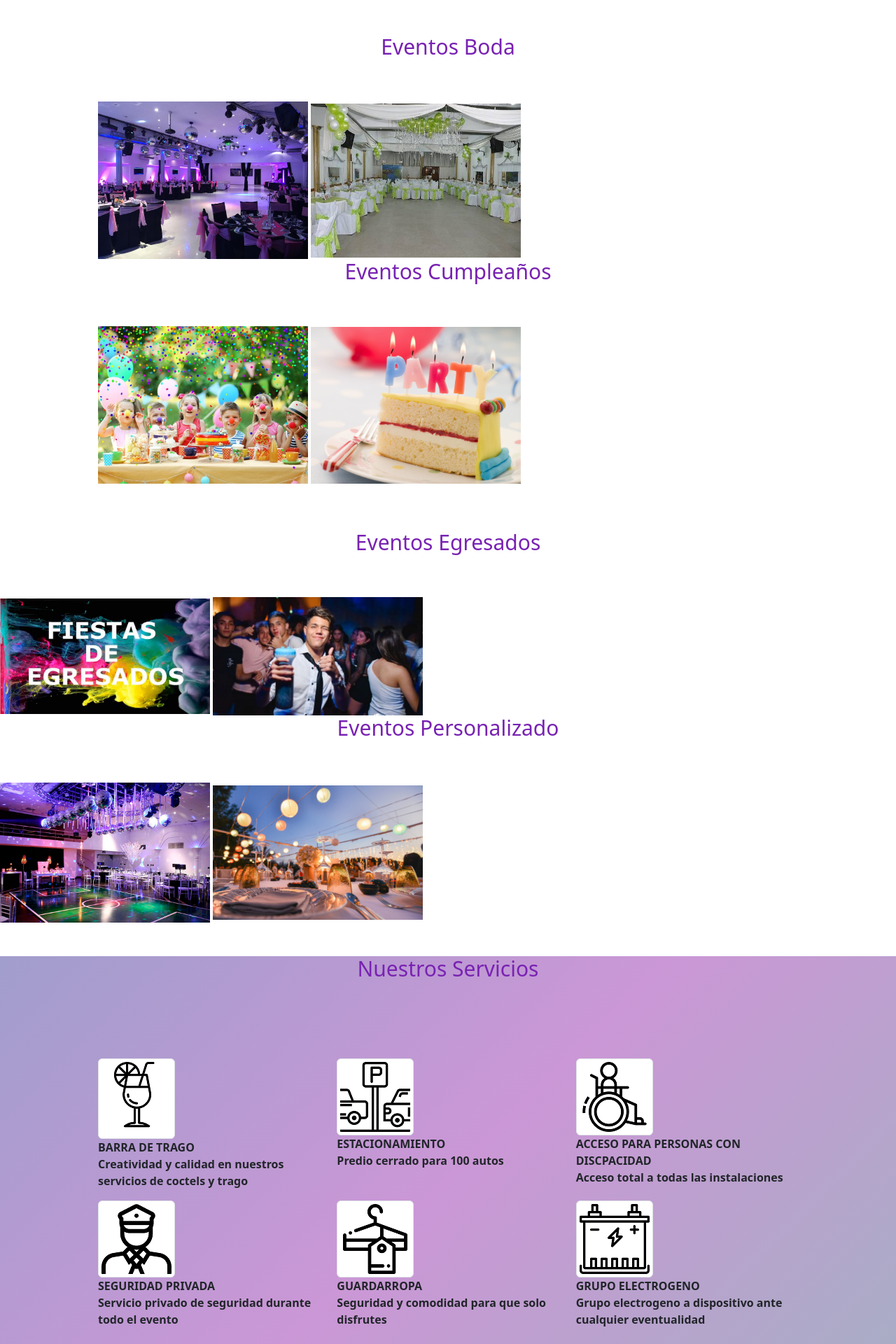
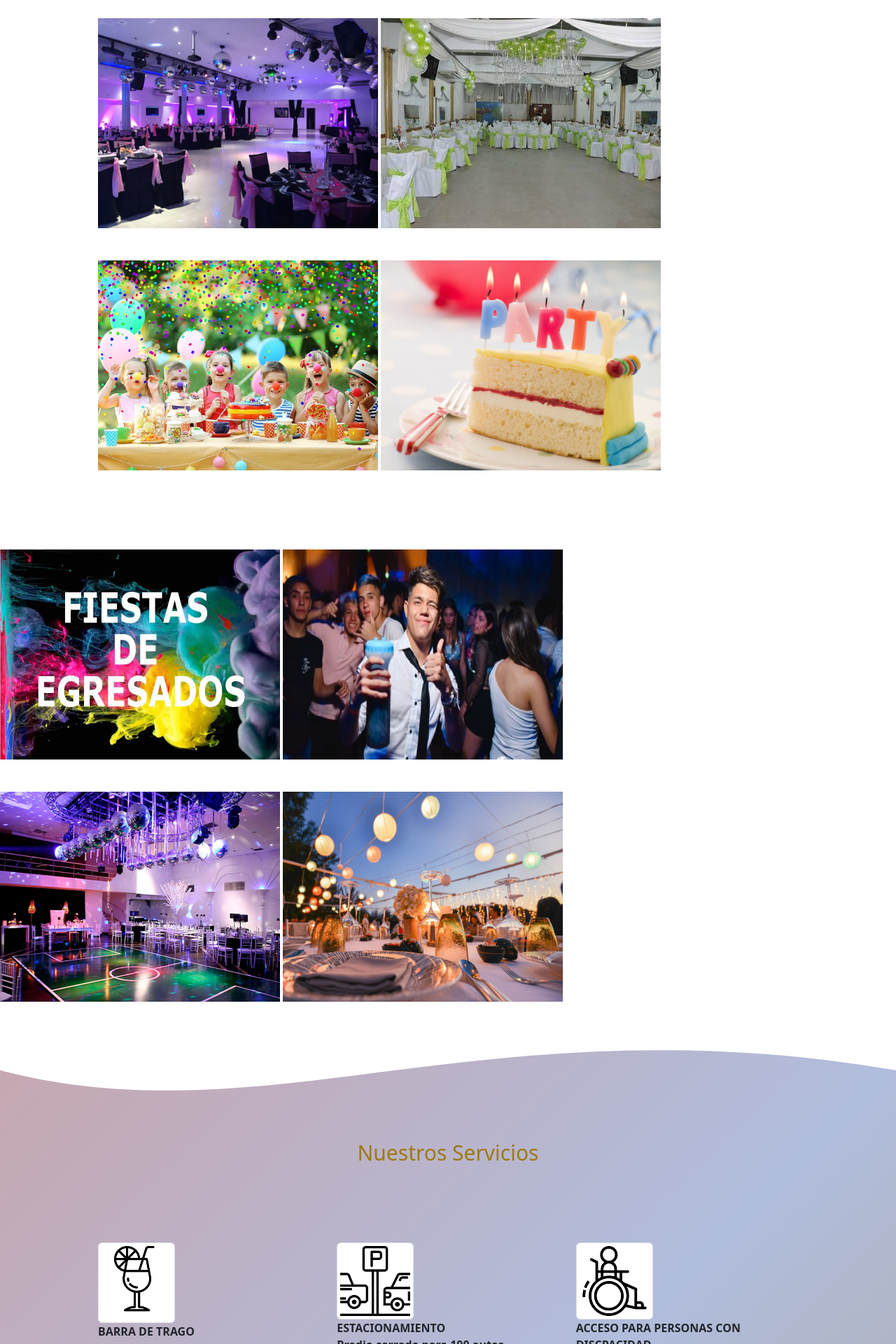
Before and after one commit to MarcosFarfan/SADEV, a PHP site: page /salon.html in a window 1280 px wide. Shown: the part 1782-3702 px from the top of the page at 70% size. Run offline with PHP 8.4, Linux system fonts and the light colour scheme.

Commit message:
Agrego css y cambios a la sección inicio

```diff
--- a/salon.css
+++ b/salon.css
@@ -23,7 +23,7 @@
 
 }
 .titulo{
-    color: rgb(120, 34, 178);
+    color: rgb(157, 121, 15);
     font-size: 30px;
     text-align: center;
     margin-bottom: 60px;
@@ -44,14 +44,15 @@
     text-align: right;
     padding: 30px 50px 0 0;
 }
-nav > a{
+nav  a{
     text-decoration: none;
     color: white;
     font-weight: 300;
     margin-right: 10px;
 }
-nav > a:hover{
+nav a:hover{
     text-decoration: underline;
+
 }
 header .textos-header{
     display: flex;
@@ -72,7 +73,7 @@
     color: #fff;
 }
 .wave{
-    position: absolute;
+    position: relative;
     bottom: 0;
     width: 100%;
 }
@@ -84,6 +85,7 @@
     display: flex;
      justify-content: space-evenly;
      background-color: #fff;
+     z-index: 1;
 }
 .imagen-about-us{
     width: 48%;
@@ -93,6 +95,10 @@
 }
 .contenido-textos h3{
     margin-bottom: 15px;
+}
+.parrafo-incio{
+    margin: 10px;
+    padding: 20px;
 }
 .contenedor-textos h3 span{
     background: rgb(82, 11, 82);
@@ -113,16 +119,11 @@
 
 /* GALERIA */
 .servicios{
-    background-image: linear-gradient(135deg, rgb(132, 118, 192), rgb(126, 163, 196), rgb(203, 151, 214), rgb(135, 194, 181), rgb(86, 84, 132));
-   background-size: 500%;
-   animation: animado 15s infinite;
+
 }
-.portafolio{
-    background-image: linear-gradient(135deg, rgb(132, 118, 192), rgb(126, 163, 196), rgb(203, 151, 214), rgb(135, 194, 181), rgb(86, 84, 132));
-  background-size: 500%;
-   animation: animado 15s infinite;
-    width: 75px;
-    height: 100px;
+.Portafolio{
+    background-color: #fff;
+
 }
 
 .galeria-port{
@@ -130,16 +131,10 @@
     justify-content: space-evenly;
     flex-wrap: wrap;
 }
-.imagen-port{
-    width: 24%;
-    margin-bottom: 10px;
-
-}
-.imagen-port > img{
-    width: 100%;
-    height: 100%;
-    object-fit: cover;
-    display: block;
+.img-port{
+    width: 400px;
+    height: 300px;
+    display: inline-block;
 }
 <<<<<<< HEAD
 /*Carrusel*/
@@ -178,18 +173,14 @@
     font-size: 17px;
 
 }
-textarea{
-
-=======
-
+textarea{}
 
 
 
 .servicios {
-
-    background: #fff;
-
-
+    background-image: linear-gradient(135deg, #ededac8c, rgb(207, 158, 158), #7087c18c,rgb(175, 156, 116), rgb(197, 192, 116));
+    background-size: 500%;
+    animation: animado 5s infinite;
 }
 
 .ubicacion {
--- a/salon.html
+++ b/salon.html
@@ -29,17 +29,15 @@
         <div class="wave" style="height: 150px; overflow: hidden;" ><svg viewBox="0 0 500 150" preserveAspectRatio="none" style="height: 100%; width: 100%;"><path d="M-2.03,64.64 C181.37,-41.94 295.37,171.21 500.00,49.99 L500.00,150.00 L-2.03,152.46 Z" style="stroke: none; fill: #fff;"></path></svg></div>
       </header>
       <main>
-        <section class="contenedor sobre-nosotros">
-          <h2 class="titulo">Sobre el Lugar</h2>
-          <div class="contenedor sobre-nosotros">
-             <img src="" alt="" class="image-about-us">
-             <div class="contenido-textos">
-              <h3><span>1</span>Los más pedido</h3>
-              <p>Lorem, ipsum dolor sit amet consectetur adipisicing elit. Nam</p>
-              <h3><span>2</span>Los más pedido</h3>
-              <p>Lorem ipsum, dolor sit amet consectetur adipisicing el</p>
+        <section class="contenedor-sobre-nosotros">
+          <div>
+            <h2 class="titulo">Sobre el lugar</h2>
+            <p class="parrafo-inicio">Lorem ipsum dolor sit amet consectetur adipisicing elit. Eaque laboriosam eum dolore iure optio cupiditate omnis eos voluptatibus quisquam magni nostrum enim, accusamus laudantium facilis nisi quis mollitia possimus. Soluta.
+            Rerum ea blanditiis iure quae, illum ad et libero, corporis omnis, quasi totam consequatur sequi quaerat fugit hic laboriosam optio reiciendis voluptate. Provident modi ea quod fuga?</p>
           </div>
-          </div>
+          <figure class="figura-inicio">
+            <img src="./imagenes/imagen 2d.webp" class="img-inicio">
+          </figure>
         </section>
          <!-- Termina seccion danVidela -->
 
@@ -112,39 +110,39 @@
         <!-- TERMINA GABI CARRUSEL -->
 
           <!-- gALERIA MARCOS -->
+
         <section class="Portafolio">
-
             <div class="contenedor">
               <h2 class="titulo">Eventos Boda</h2>
               <div class="galeria">
                 <div class="foto">
-                <img src="imagenes boda.pngg/2087_18960fotoalgr.jpg" alt=" Imagen de boda" width="300">
+                  <img src="imagenes boda.pngg/2087_18960fotoalgr.jpg" class="img-port">
 
-                <img src="imagenes boda.pngg/salon-de-fiestas.jpeg" alt="" width="300" height="220">
+                  <img src="imagenes boda.pngg/salon-de-fiestas.jpeg" class="img-port">
+
+                  </div>
+                </div>
+                  <div class="fotos">
+                    <h2 class="sub-titulo">Eventos Cumpleaños</h2>
+                    <img src="imagenes cumpleaños.pngg/fiesta-cumpleanos-deco.webp" class="img-port">
+
+                    <img src="imagenes cumpleaños.pngg/Ideas-para-fiestas-de-cumpleaños.jpg" class="img-port">
+                    <p></p>
+                    </div>
+                  </div>
+                    <div class="foto">
+                      <h2 class="sub-titulo">Eventos Egresados</h2>
+                      <img src="imagenes egresado.pngg/Fiestas de Egresados.jpg" class="img-port">
+
+                      <img src="imagenes egresado.pngg/f608x342-114110_143833_15.jpeg" class="img-port">
 
                       </div>
                   </div>
                       <div class="foto">
-                  <h2 class="titulo">Eventos Cumpleaños</h2>
-                  <img src="imagenes cumpleaños.pngg/fiesta-cumpleanos-deco.webp" alt="" width="300">
+                        <h2 class="sub-titulo">Eventos Personalizado</h2>
+                        <img src="imagenes personalizado.pngg/15-1.jpg" class="img-port">
 
-                  <img src="imagenes cumpleaños.pngg/Ideas-para-fiestas-de-cumpleaños.jpg" alt="" width="300">
-                  <p></p>
-                  </div>
-                </div>
-                  <div class="foto">
-                    <h2 class="titulo">Eventos Egresados</h2>
-                    <img src="imagenes egresado.pngg/Fiestas de Egresados.jpg" alt="" width="300">
-
-                    <img src="imagenes egresado.pngg/f608x342-114110_143833_15.jpeg" alt="" width="300">
-
-                    </div>
-                </div>
-                    <div class="foto">
-                      <h2 class="titulo">Eventos Personalizado</h2>
-                      <img src="imagenes personalizado.pngg/15-1.jpg" alt="" width="300">
-
-                      <img src="imagenes personalizado.pngg/salones-para-eventos.png" alt="" width="300">
+                        <img src="imagenes personalizado.pngg/salones-para-eventos.png" class="img-port">
 
                         </div>
                   </div>
@@ -161,14 +159,9 @@
         </section>
         <!-- termina galeria marcos -->
 
-
-
-
-
-
-
         <!-- DANI SERVICIOS -->
         <section class="servicios">
+          <div class="wave" style="height: 150px; overflow: hidden;" ><svg viewBox="0 0 500 150" preserveAspectRatio="none" style="height: 100%; width: 100%;"><path d="M0.00,49.99 C150.00,150.00 271.49,-49.99 500.00,49.99 L500.00,0.00 L0.00,0.00 Z" style="stroke: none; fill: #fff;"></path></svg></div>
           <h2 class="titulo">Nuestros Servicios</h2>
           <div class="contenedor">
 
@@ -210,8 +203,9 @@
 
                 </div>
           </div>
-
+          <div class="wave" style="height: 150px; overflow: hidden;" ><svg viewBox="0 0 500 150" preserveAspectRatio="none" style="height: 100%; width: 100%;"><path d="M-2.03,64.64 C181.37,-41.94 295.37,171.21 500.00,49.99 L500.00,150.00 L-2.03,152.46 Z" style="stroke: none; fill: #fff;"></path></svg></div>
         </section>
+      </div>
         <!-- TERMINA DANI SERVICIOS -->
         <div class="wave" style="height: 150px; overflow: hidden;" ><svg viewBox="0 0 500 150" preserveAspectRatio="none" style="height: 100%; width: 100%;"><path d="M-2.03,64.64 C181.37,-41.94 295.37,171.21 500.00,49.99 L500.00,150.00 L-2.03,152.46 Z" style="stroke: none; fill: #fff;"></path></svg></div>
         <!-- ubicacion  -->
@@ -247,8 +241,8 @@
         <input type="text" name="nombre" placeholder="nombre">
         <input type="text" name="correo" placeholder="correo">
         <input type="text" name="telefono" placeholder="telefono">
-        <textarea name"mensaje" placeholder="escriba aqui su mensaje" ></textarea>
-        <imput type"button" value "ENVIAR" id="boton">
+        <textarea name="mensaje" placeholder="escriba aqui su mensaje" ></textarea>
+        <imput type="button" value="ENVIAR" id="boton">
         </form>
 
       </body>
```
Also changed, not shown: imagenes/imagen 2d.webp (added). Lines whose indentation alone changed are shown as unchanged.
